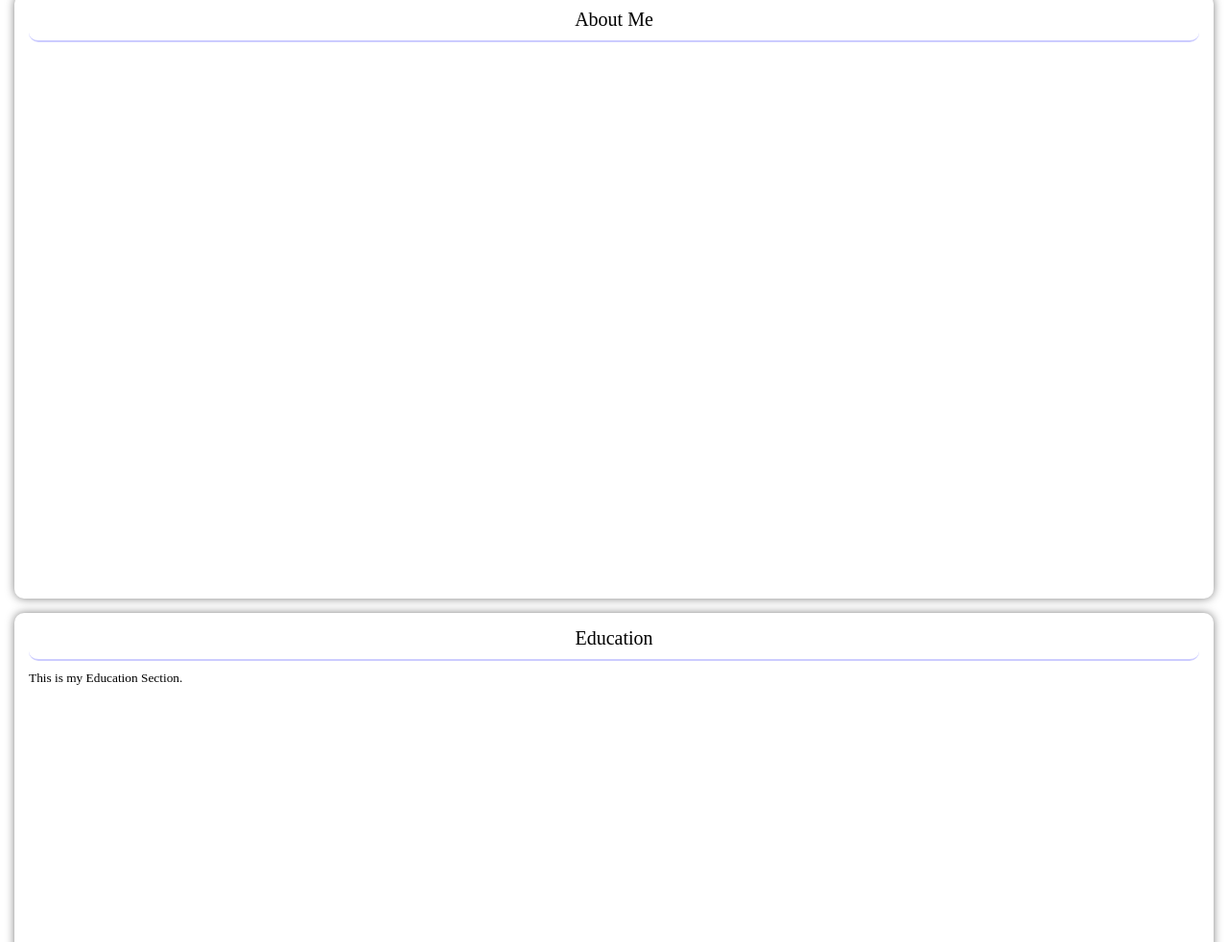
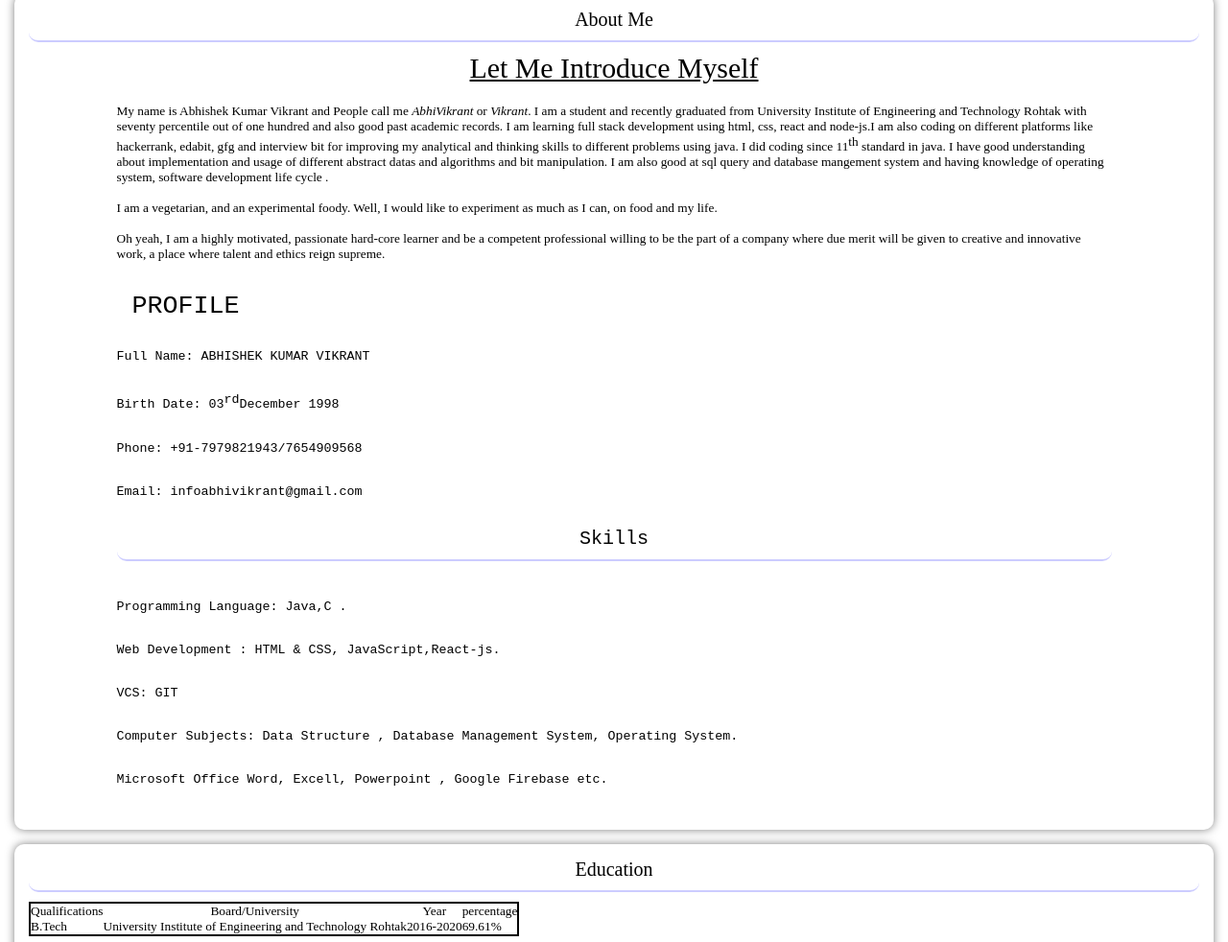
Before and after one commit to AbhiVikrant/MYPORTFOLIO, a plain HTML site: page index.html in a window 1280 px wide. Shown: the part 718-1700 px from the top of the page at 96% size. Drawn offline with Linux system fonts and the light colour scheme.

Commit message:
CSS changes and write about me section

```diff
--- a/index.html
+++ b/index.html
@@ -5,6 +5,7 @@
 		<title>AbhiVikrant Portfolio</title>
 		<link rel="stylesheet" href="style.css" />
         <link rel="stylesheet" href="https://cdnjs.cloudflare.com/ajax/libs/font-awesome/4.7.0/css/font-awesome.min.css">
+        <link rel="stylesheet" href="https://maxcdn.bootstrapcdn.com/font-awesome/4.4.0/css/font-awesome.min.css">
 	</head>
 	<body>
 		<header>
@@ -25,7 +26,7 @@
     <h4>Hi, I am </h4>
          <h1>Abhishek Kumar Vikrant </h1>
          <p>
-                  I am a student and recentally graduated<br> in Computer Science and Engineering<br> from University Institute of Engineering and Technology<br> with past good academic records , <br>having good technical skills , <br>programming pasts since 11th <br>and also good soft skills.
+                  I am a student and recentaly graduated<br> in Computer Science and Engineering<br> from University Institute of Engineering and Technology<br> with past good academic records , <br>having good technical skills , <br>programming pasts since 11th <br>and also good soft skills.
                   <br>
                   I am looking for opportunities<br> and open for hiring either as <br>junior java developer <br>or software developer .</br>
                 </p>
@@ -34,22 +35,63 @@
   </div>
 </div>
 <div class="icon-bar">
-  <a href="#" class="facebook"><i class="fa fa-facebook"></i></a>
-  <a href="#" class="twitter"><i class="fa fa-twitter"></i></a>
-  <a href="#" class="google"><i class="fa fa-google"></i></a>
-  <a href="#" class="linkedin"><i class="fa fa-linkedin"></i></a>
-  <a href="#" class="youtube"><i class="fa fa-youtube"></i></a>
+  <a href="https://www.facebook.com/Abhivikranta" class="facebook" target="_blank"><i class="fa fa-facebook"></i></a>
+  <a href="https://twitter.com/abhivikrant" target="_blank" class="twitter"><i class="fa fa-twitter"></i></a>
+  <a href="https://github.com/AbhiVikrant" target="_blank" class="github"><i class="fa fa-github-square" aria-hidden="true"></i></a>
+  <a href="https://www.linkedin.com/in/abhishek-kumar-vikrant-995aa8140/" target="_blank" class="linkedin"><i class="fa fa-linkedin"></i></a>
+  <a href="https://stackoverflow.com/users/7931795/abhishek-kumar-vikrant" target="_blank" class="stackoverflow"><i class="fa fa-stack-overflow"></i></a>
 </div>
 
 		</section>
 
 		<section id="About">
 			<h2>About Me</h2>
-            <p></p>
+            <div>
+                <div class="introduction"><h1 > Let Me Introduce Myself</h1></div>
+                <div class="about_container">
+            <p> My name is Abhishek Kumar Vikrant and People call me <em>AbhiVikrant</em> or <em>Vikrant</em>. I am a student and recently graduated from University Institute of Engineering and Technology Rohtak with seventy percentile out of one hundred and also good past academic records. I am learning full stack development using html, css, react and node-js.I am also coding on different platforms like hackerrank, edabit, gfg and interview bit for improving my analytical and thinking skills to different problems using java. I did coding since 11<sup>th</sup> standard in java. I have good understanding about implementation and usage of different abstract datas and algorithms and bit manipulation. I am also good at sql query and database mangement system and having  knowledge of operating system, software development life cycle .</p>
+<br>
+                <p>I am a  vegetarian, and an experimental foody. Well, I would like to experiment as much as I can, on food and my life.</p><br>
+
+                  <p>Oh yeah, I am a highly motivated, passionate hard-core learner and  be a competent professional willing to be the part of a company where due merit will be given to creative and innovative work, a place where talent and ethics reign supreme.</p><br>
+
+				  <div class="profile_container">
+					  <pre>
+					  <h1 style="font-size: 2em "> PROFILE</h1>
+					  <h3>Full Name: ABHISHEK KUMAR VIKRANT</h3>
+					  <h3>Birth Date: 03<sup>rd</sup>December 1998</h3>
+					  <h3>Phone: +91-7979821943/7654909568</h3>
+					  <h3>Email: infoabhivikrant@gmail.com</h3>
+					  <h2>Skills</h2>
+					  <h3>Programming Language: Java,C .</h3>
+					  <h3>Web Development : HTML & CSS, JavaScript,React-js.</h3>
+					  <h3>VCS: GIT</h3>
+					  <h3>Computer Subjects: Data Structure , Database Management System, Operating System.</h3>
+				      <h3>Microsoft Office Word, Excell, Powerpoint , Google Firebase etc.</h3>
+				  </pre>
+				  </div>
+
+			  </div>
+                  </div>
 		</section>
 		<section id="Education">
 			<h2>Education</h2>
-            <p>This is my Education Section.</p>
+			<div class="table">
+            <table>
+				<tr>
+					<th>Qualifications </th>
+					<th>Board/University</th>
+					<th>Year</th>
+					<th>percentage</th>
+				</tr>
+				<tr>
+				<td> B.Tech</td>
+				<td> University Institute of Engineering and Technology Rohtak</td>
+				<td> 2016-2020</td>
+				<td>69.61%</td>
+			</tr>
+			</table>
+		</div>
 		</section>
 		<section id="Projects">
 			<h2>Projects</h2>
--- a/style.css
+++ b/style.css
@@ -1,4 +1,4 @@
-* {margin: 0; padding: 0; list-style: none; font-size: 1em; font-weight: normal;}
+* {margin: 0; padding: 0; list-style: none; font-size: 1em; font-weight: normal; text-decoration: none;}
 body {font-size: 10pt;}
     .icon-bar {
       position: fixed;
@@ -76,7 +76,21 @@ section{margin: 15px; box-shadow: 0 0 10px rgba(0 ,0, 0, 0.5); padding: 15px; bo
 section #intro{box-shadow: none; margin: 0; padding: 0; border-radius: 0px; min-height: none;}
 
     section h2{ font-size: 1.5em; padding-bottom: 10px; margin-bottom: 10px;border-bottom: 2px solid #ccf; border-radius: 10px; text-align: center; }
-    section p { }
+
     footer{font-size: 0.85em;padding: 15px;
     text-align:  center;
     }
+.introduction{
+    text-align: center; text-decoration: underline; font-style: normal; font-size: 2.24em; font-weight: bold; margin-bottom: 20px; font-display: fallback;
+}
+.about_container{
+    margin-left: 7.5%;
+    margin-right: 7.5%;
+}
+
+table {
+    border:2px,solid black;
+    border-collapse: collapse;
+    border-spacing: 40px;
+
+}
```
